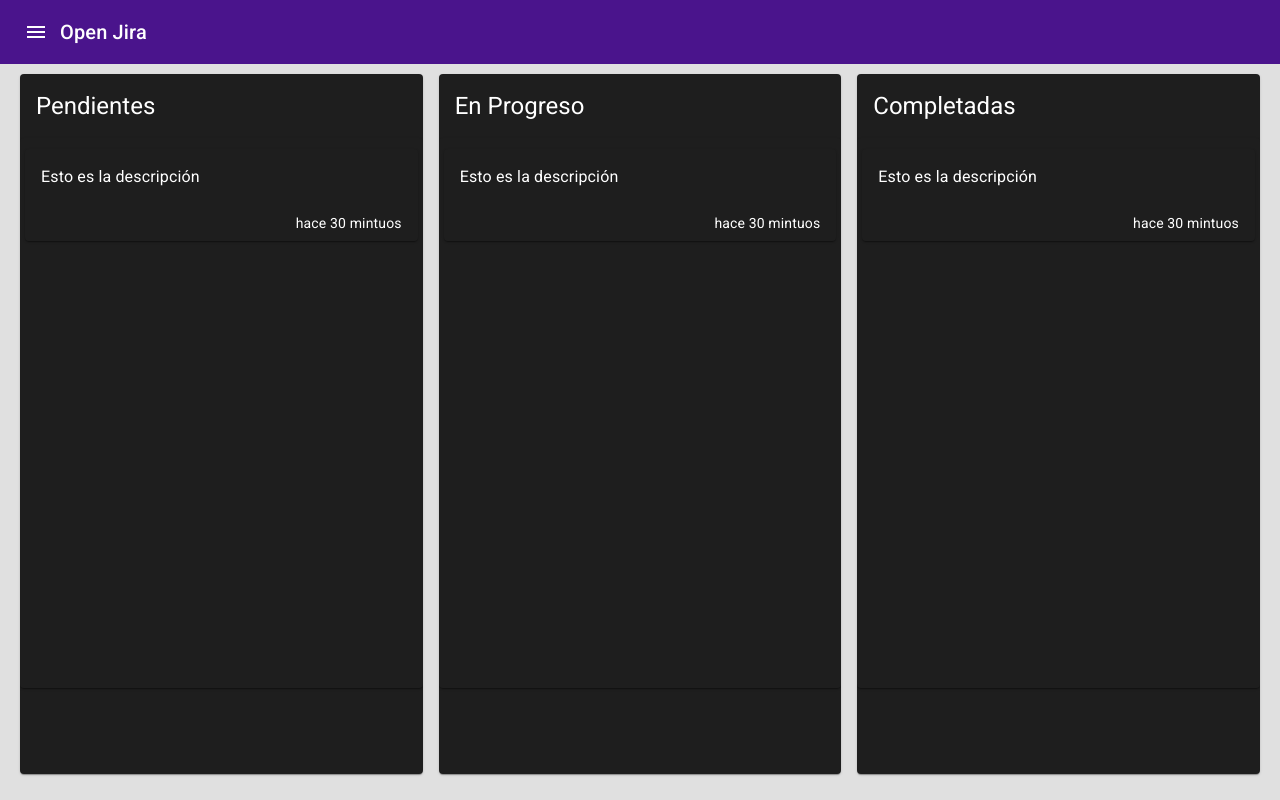
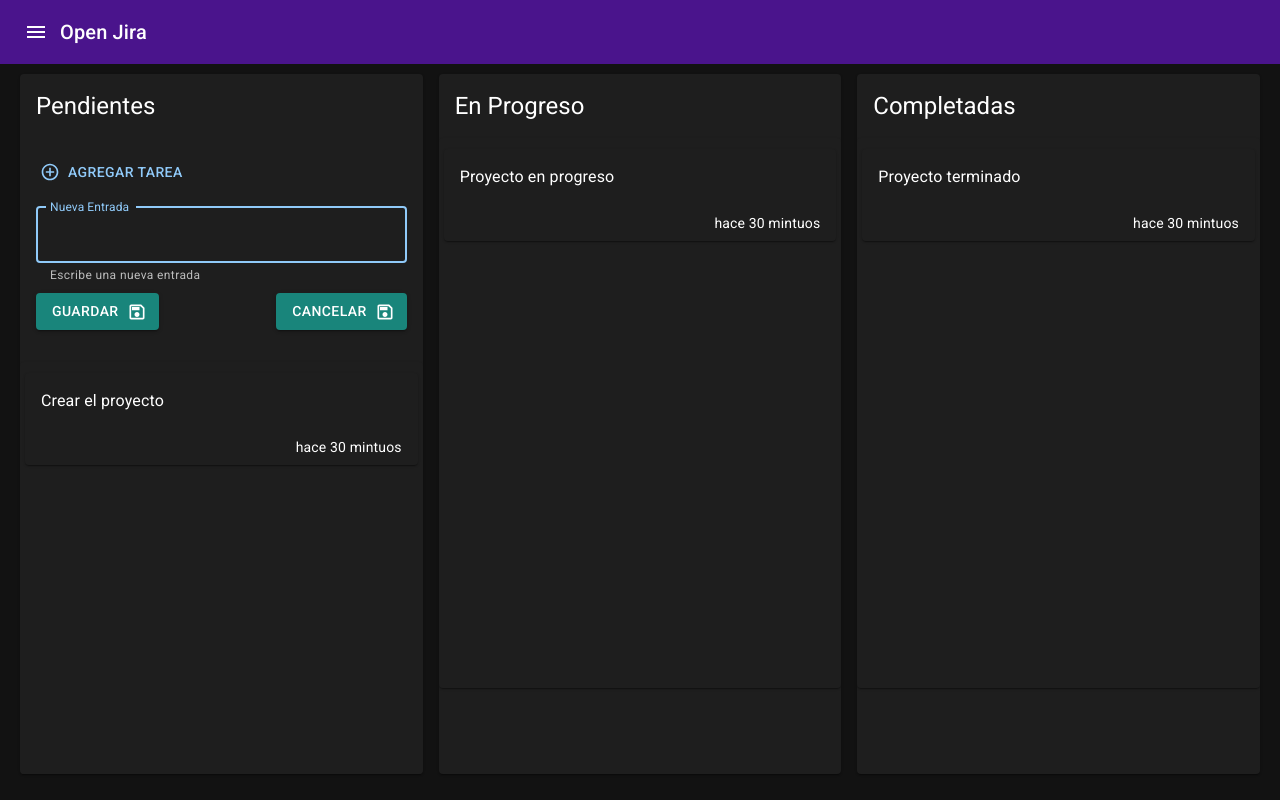
Before and after one commit to leandrodrey/nextjs-course, a Next.js app in the folder open-jira/: page / in a window 1280 px wide. Built offline with nearby package versions, Linux system fonts and the light colour scheme.

Commit message:
Project 3. NewEntry to add new entries

```diff
--- a/open-jira/components/ui/EntryCard.tsx
+++ b/open-jira/components/ui/EntryCard.tsx
@@ -1,12 +1,18 @@
 import {Card, CardActionArea, CardActions, CardContent, Typography} from "@mui/material";
+import {Entry} from "@/interfaces";
+import {FC} from "react";
 
-export const EntryCard = () => {
+interface Props {
+    entry: Entry;
+}
+
+export const EntryCard: FC<Props> = ({entry}) => {
     return (
         <>
             <Card sx={{marginBottom: 1}}>
                 <CardActionArea>
                     <CardContent>
-                        <Typography sx={{whiteSpace: 'pre-line'}}>Esto es la descripción</Typography>
+                        <Typography sx={{whiteSpace: 'pre-line'}}>{ entry.description }</Typography>
                     </CardContent>
                     <CardActions sx={{display: 'flex', justifyContent: 'end', paddingRight: 2}}>
                         <Typography variant="body2">hace 30 mintuos</Typography>
--- a/open-jira/components/ui/EntryList.tsx
+++ b/open-jira/components/ui/EntryList.tsx
@@ -1,13 +1,29 @@
+import {FC, useContext, useMemo} from "react";
 import {List, Paper} from "@mui/material";
 import {EntryCard} from "@/components/ui/EntryCard";
+import {EntryStatus} from "@/interfaces";
+import {EntriesContext} from "@/context/entries";
 
-export const EntryList = () => {
+interface Props {
+    status: EntryStatus;
+}
+
+export const EntryList: FC<Props> = ({status}) => {
+
+    const {entries} = useContext(EntriesContext)
+
+    const entriesByStatus = useMemo(() => entries.filter(entry => entry.status === status), [entries]);
+
     return (
         <>
             <div>
-                <Paper sx={{height: 'calc(100vh - 250px)', overflow: 'scroll', padding:'3px 5px' }}>
+                <Paper sx={{height: 'calc(100vh - 250px)', padding: '3px 5px'}}>
                     <List sx={{opacity: 1}}>
-                        <EntryCard/>
+                        {
+                            entriesByStatus.map(entry => (
+                                <EntryCard key={entry.id} entry={entry}/>
+                            ))
+                        }
                     </ List>
                 </Paper>
             </div>
--- /dev/null
+++ b/open-jira/components/ui/NewEntry.tsx
@@ -0,0 +1,36 @@
+import {Box, Button, TextField} from "@mui/material";
+import SaveOutlinedIcon from '@mui/icons-material/SaveOutlined';
+import AddIcon from '@mui/icons-material/AddCircleOutlineOutlined';
+
+export const NewEntry = () => {
+    return (
+        <Box sx={{ marginBottom:2, padding: 2}}>
+            <Button
+                startIcon={<AddIcon />}
+            >
+                Agregar Tarea
+            </Button>
+
+            <TextField
+                fullWidth
+                sx={{marginTop: 2, marginBottom: 1}}
+                placeholder='Nueva Entrada'
+                autoFocus
+                multiline
+                label='Nueva Entrada'
+                helperText='Escribe una nueva entrada'
+            >
+
+            </TextField>
+
+            <Box display='flex' justifyContent='space-between'>
+                <Button variant="contained" color="secondary" endIcon={<SaveOutlinedIcon/>}>
+                    Guardar
+                </Button>
+                <Button variant="contained" color="secondary" endIcon={<SaveOutlinedIcon/>}>
+                    Cancelar
+                </Button>
+            </Box>
+        </Box>
+    )
+}
--- a/open-jira/components/ui/index.ts
+++ b/open-jira/components/ui/index.ts
@@ -3,3 +3,4 @@
 export * from './Sidebar';
 export * from './EntryList';
 export * from './EntryCard';
+export * from './NewEntry';
--- a/open-jira/pages/index.tsx
+++ b/open-jira/pages/index.tsx
@@ -1,6 +1,6 @@
 import {Card, CardHeader, Grid} from "@mui/material";
 import {Layout} from "@/components/layouts";
-import {EntryList} from "@/components/ui";
+import {EntryList, NewEntry} from "@/components/ui";
 
 export default function Home() {
     return (
@@ -10,19 +10,20 @@
                     <Grid item xs={12} sm={4}>
                         <Card sx={{height: 'calc(100vh - 100px)'}}>
                             <CardHeader title="Pendientes"/>
-                            <EntryList/>
+                            <NewEntry/>
+                            <EntryList status="pending" />
                         </Card>
                     </Grid>
                     <Grid item xs={12} sm={4}>
                         <Card sx={{height: 'calc(100vh - 100px)'}}>
                             <CardHeader title="En Progreso"/>
-                            <EntryList/>
+                            <EntryList status="in-progress"/>
                         </Card>
                     </Grid>
                     <Grid item xs={12} sm={4}>
                         <Card sx={{height: 'calc(100vh - 100px)'}}>
                             <CardHeader title="Completadas"/>
-                            <EntryList/>
+                            <EntryList status="finished"/>
                         </Card>
                     </Grid>
                 </Grid>
--- a/open-jira/themes/darktheme.ts
+++ b/open-jira/themes/darktheme.ts
@@ -6,7 +6,7 @@
         palette: {
             mode: 'dark',
             background: {
-                default: grey[300],
+                default: '#121212',
             },
             secondary: {
                 main: '#19857b',
```
